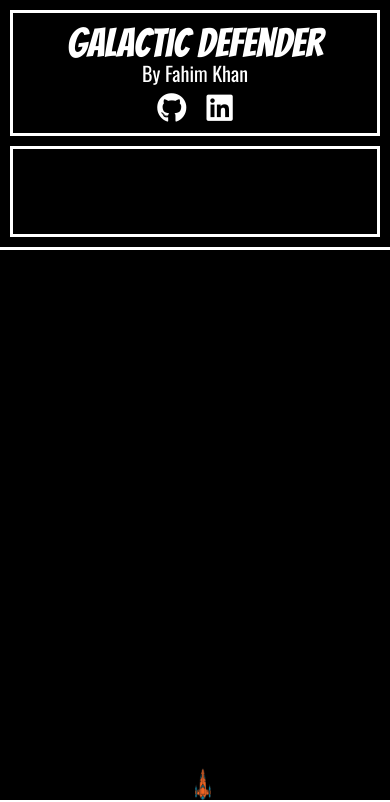
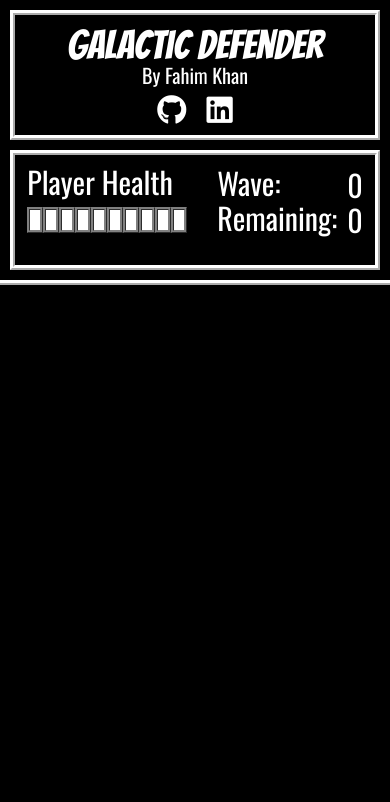
Before and after one commit to fk652/Galactic-Defender, a website built with webpack: page index.html in a window 390 px wide. Shown: the top 802 px of the page. Built offline with nearby package versions, Linux system fonts and the light colour scheme.

Commit message:
setup game information

```diff
--- a/index.html
+++ b/index.html
@@ -16,7 +16,7 @@
       <div id="main-container">
         <div id="header">
           <h1 class="project-title">Galactic Defender</h1>
-          <p class="dev-name">By Fahim Khan</p>
+          <h2 class="dev-name">By Fahim Khan</h2>
           <div class="nav-links">
             <a href="https://github.com/fk652/Galactic-Defender">
               <i class="fab fa-github"></i>
@@ -30,7 +30,25 @@
         <div class="break"></div>
 
         <aside id="game-information">
+          <div id="player-health">
+            <p>Player Health</p>
+            <ul id="player-health-bar"></ul>
+          </div>
 
+          <div class="break"></div>
+
+          <div id="wave-info">
+            <div class="wave-text">
+              <p>Wave:</p>
+              <p>Remaining:</p>
+            </div>
+            <div class="break"></div>
+            <div class="wave-numbers">
+              <span id="wave-number"></span>
+              <span id="enemies-remaining"></span>
+            </div>
+          </div>
+          <div id="boss-hp" type="hidden"></div>
         </aside>
 
         <canvas id="game-view"></canvas>
--- a/src/scripts/enemy_ship.js
+++ b/src/scripts/enemy_ship.js
@@ -1,8 +1,31 @@
-import MovingObject from "./moving_object";
+import Ship from "./ship";
+import Projectile from "./projectile";
 
-class EnemyShip extends MovingObject {
-  constructor() {
+class EnemyShip extends Ship {
+  static WIDTH = 30;
+  static HEIGHT = 40;
+  static HEALTH = 5;
+  static SPEED = 3;
 
+  static PROJECTILE_VELOCITY = [0, 8];
+  static PROJECTILE_HEALTH = 1;
+  static PROJECTILE_WIDTH = 5;
+  static PROJECTILE_HEIGHT = 20;
+  static PROJECTILE_COOLDOWN = 150;  // time in ms
+
+  constructor(game) {
+    const args = {
+      position: [Math.floor(game.canvasWidth / 2), game.canvasHeight - PlayerShip.HEIGHT],
+      width: EnemyShip.WIDTH,
+      height: EnemyShip.HEIGHT,
+      velocity: [0, 0],
+      health: PlayerShip.HEALTH,
+      game: game,
+      imageSrc: "src/assets/player1.png"
+    }
+    super(args);
+
+    this.shootOnCooldown = false;
   }
 }
 
--- a/src/scripts/game.js
+++ b/src/scripts/game.js
@@ -6,7 +6,8 @@ class Game {
   constructor(canvas) {
     this.canvasWidth = canvas.width;
     this.canvasHeight = canvas.height;
-    this.enemyWave = 1;
+    this.enemyWave = 0;
+    this.gameOver = false;
 
     this.allMovingObjects = {
       player: new PlayerShip(this),
@@ -44,8 +45,34 @@ class Game {
     }
   }
 
+  updateInformation() {
+    const player = this.allMovingObjects.player;
+    const playerHealthBar = document.getElementById("player-health-bar");
+
+    const playerHealthPoint = document.createElement("li");
+    playerHealthPoint.setAttribute("class", "player-health-point");
+
+    if (playerHealthBar.children.length < player.health) {
+      for (let i = 0; i < player.health - playerHealthBar.children.length; i++) {
+        playerHealthBar.appendChild(playerHealthPoint);
+      }
+    } else if ((playerHealthBar.children.length > player.health)) {
+      for (let i = 0; i < playerHealthBar.children.length - player.health; i++) {
+        playerHealthBar.removeChild();
+      }
+    }
+
+    const waveSpan = document.getElementById("wave-number");
+    waveSpan.innerText = this.enemyWave;
+
+    const enemiesRemainingSpan = document.getElementById("enemies-remaining");
+    enemiesRemainingSpan.innerText = this.allMovingObjects.enemies.length;
+  }
+
   setEnemies() {
-
+    // check if enemy array is empty
+    // if empty, increment wave number
+    // add enemies to enemy array accordingly to wave number
   }
 }
 
--- a/src/scripts/game_view.js
+++ b/src/scripts/game_view.js
@@ -12,6 +12,7 @@ class GameView {
 
   start() {
     setInterval(() => {
+      this.game.updateInformation();
       this.game.setEnemies();
       this.game.moveObjects();
       this.game.draw(this.ctx);
--- a/src/scripts/player_ship.js
+++ b/src/scripts/player_ship.js
@@ -1,17 +1,17 @@
-import MovingObject from "./moving_object";
+import Ship from "./ship";
 import Projectile from "./projectile";
 
-class PlayerShip extends MovingObject {
+class PlayerShip extends Ship {
   static WIDTH = 20;
   static HEIGHT = 40;
   static HEALTH = 10;
   static SPEED = 5;
-  static COOLDOWN = 250;  // time in ms
 
   static PROJECTILE_VELOCITY = [0, -10];
   static PROJECTILE_HEALTH = 1;
   static PROJECTILE_WIDTH = 5;
   static PROJECTILE_HEIGHT = 20;
+  static PROJECTILE_COOLDOWN = 250;  // time in ms
 
   static UP_KEYS = ["ArrowUp", 'w']
   static DOWN_KEYS = ["ArrowDown", 's']
@@ -51,11 +51,14 @@ class PlayerShip extends MovingObject {
   }
 
   move() {
+    // check for collision logic here?
+    // create seperate collision checking function in game class
+
     this.updateVelocity();
     if (this.keysPressed.shoot && !this.shootOnCooldown) {
       this.shootProjectile();
       this.shootOnCooldown = true;
-      setTimeout(this.resetCooldown.bind(this), PlayerShip.COOLDOWN);
+      setTimeout(this.resetCooldown.bind(this), PlayerShip.PROJECTILE_COOLDOWN);
     }
     super.move();
   }
--- a/src/scripts/projectile.js
+++ b/src/scripts/projectile.js
@@ -3,13 +3,14 @@ import MovingObject from "./moving_object";
 class Projectile extends MovingObject {
   constructor(args, origin) {
     super(args);
-    this.origin = origin;
+    this.origin = origin; // for collision logic later
   }
 
   move() {
     const newY = this.position[1] + this.velocity[1];
 
-    // collision against enemy logic here?
+    // collision against enemy/player logic here?
+    // create seperate collision checking function in game class
 
     if (!this.inYBounds(newY)) {
       const projectiles = this.game.allMovingObjects.projectiles;
--- /dev/null
+++ b/src/scripts/ship.js
@@ -0,0 +1,9 @@
+import MovingObject from "./moving_object";
+
+class Ship extends MovingObject {
+  constructor(args) {
+    super(args);
+  }
+}
+
+export default Ship;
--- a/src/styles/main-container.scss
+++ b/src/styles/main-container.scss
@@ -7,7 +7,7 @@ $main-color: white;
   padding: 10px;
 
   #header, aside, canvas {
-    border: 3px solid $main-color;
+    border: 5px ridge $main-color;
   }
 
   #header {
@@ -114,4 +114,56 @@ $main-color: white;
       }
     }
   }
+
+  #game-information {
+    display: flex;
+    flex-wrap: wrap;
+    justify-content: center;
+    align-items: center;
+    align-content: center;
+    font-family: "Oswald", sans-serif;
+    font-size: 30px;
+
+    #player-health {
+      margin-bottom: 30px;
+
+      p {
+        margin: 10px 0;
+      }
+
+      #player-health-bar {
+        display: flex;
+        align-content: flex-start;
+
+        .player-health-point {
+          width: 10px;
+          height: 20px;
+          background: $main-color;
+          border: 3px ridge grey;
+          animation: fadeIn 1s linear;
+        }
+
+        @keyframes fadeIn {
+          0% {
+            opacity:0
+          }
+          100% {
+            opacity:1;
+          }
+        }
+      }
+    }
+
+    #wave-info {
+      display: flex;
+      align-items: center;
+
+      .wave-numbers {
+        display: flex;
+        flex-direction: column;
+        justify-content: space-around;
+        margin-left: 10px;
+      }
+    }
+  }
 }
--- a/src/styles/media-1200px.scss
+++ b/src/styles/media-1200px.scss
@@ -24,7 +24,7 @@
 
     aside {
       flex-basis: 690px;
-      height: auto;
+      // height: auto;
       min-height: 75px;
     }
 
@@ -51,4 +51,35 @@
       margin: 10px 0 10px 0;
     }
   }
+
+  #game-information {
+    display: flex;
+    flex-direction: column;
+    flex-wrap: wrap;
+    justify-content: center;
+    align-items: center;
+    align-content: center;
+    height: 100px;
+
+    #player-health {
+      margin-right: 30px;
+    }
+
+    #wave-info {
+      display: flex;
+      align-items: center;
+      margin-bottom: 20px;
+
+      .wave-text p {
+        margin: 5px 0;
+      }
+
+      .wave-numbers {
+        margin-top: 4px;
+        span:first-child {
+          margin-bottom: 5px;
+        }
+      }
+    }
+  }
 }
```
Also changed, not shown: dist/main.css, dist/main.js.
